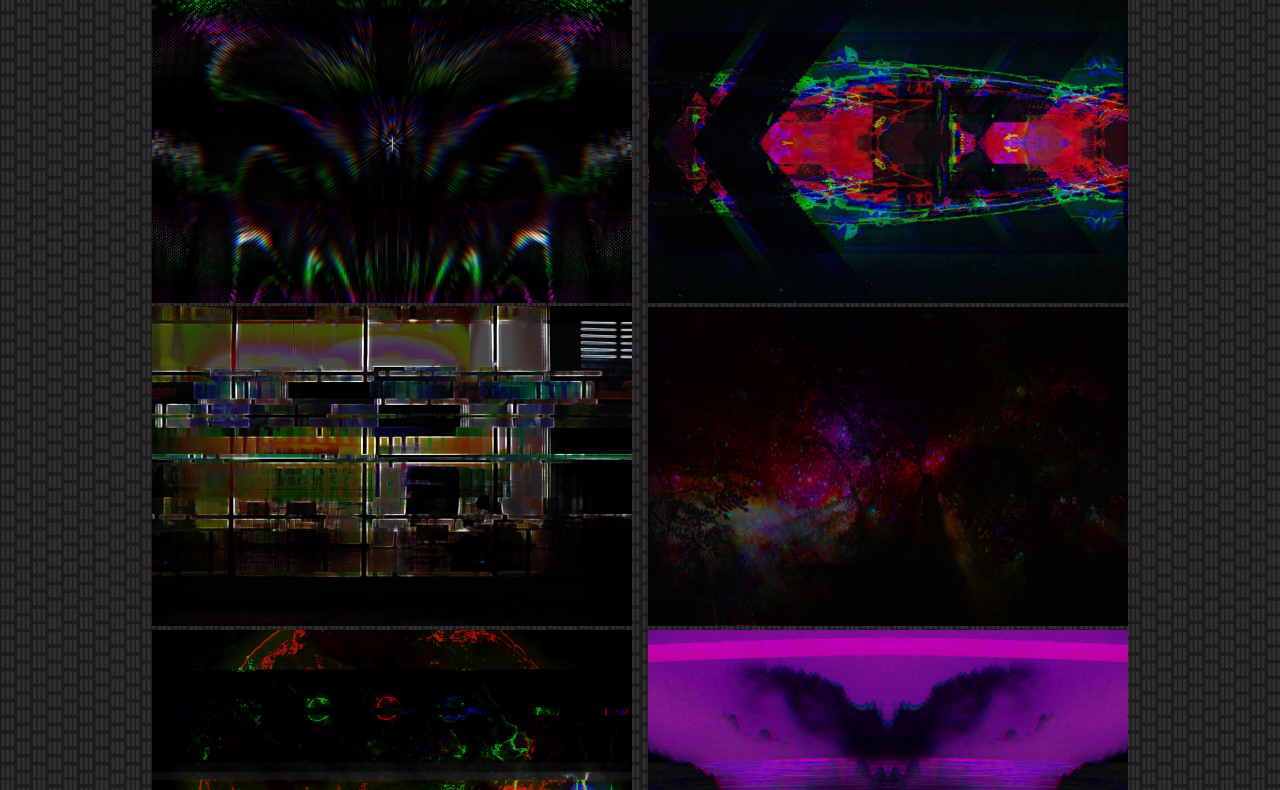
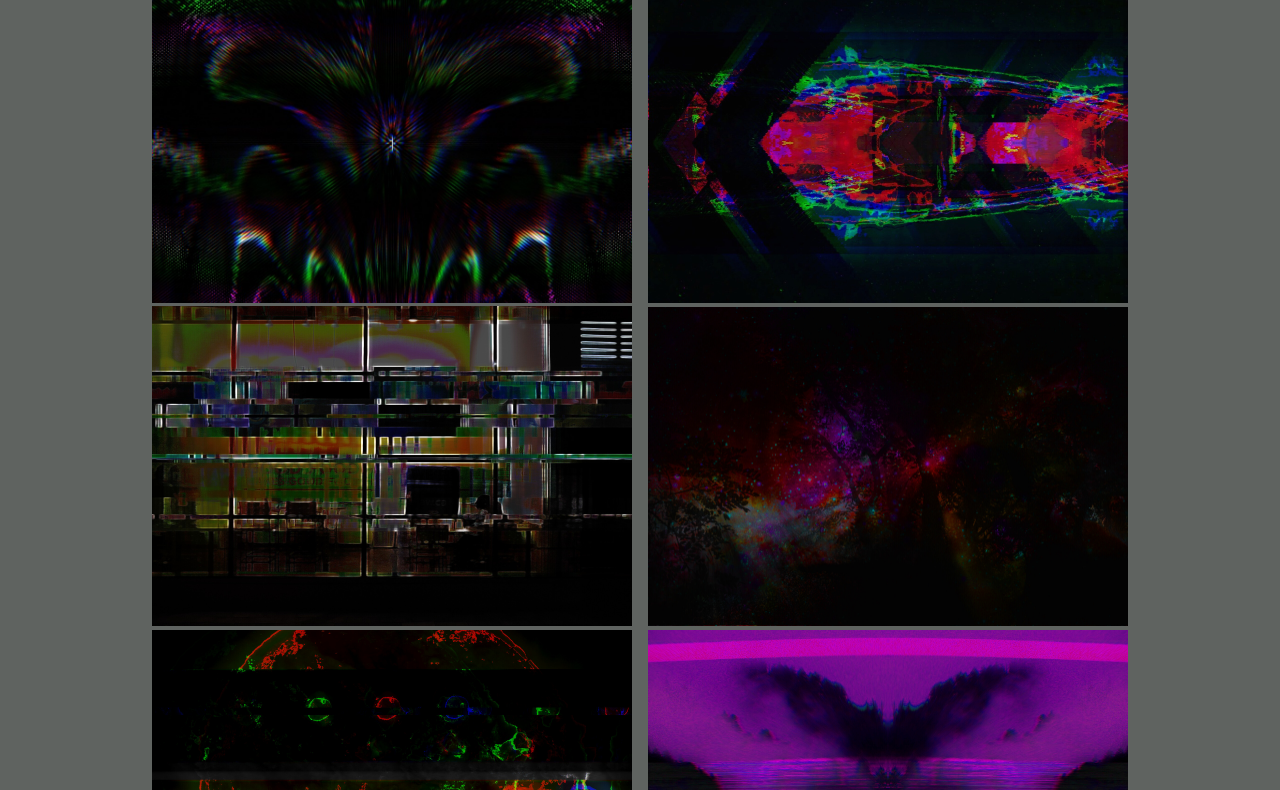
Before and after one commit to dontfwiththestream/dented, a plain HTML site: page index.html in a window 1280 px wide. Shown: the part 222-1012 px from the top of the page. Drawn offline with Linux system fonts and the light colour scheme; a web font is replaced by a local one.

Commit message:
Update index.html

```diff
--- a/index.html
+++ b/index.html
@@ -10,9 +10,9 @@
 <body>
     <style>
 body {
-    background-image: url("paper.jpg");
-    background-repeat: repeat;
+    color: #4a4c4a;
 }
+
 </style>
     <div class="header">
         <a href="https://www.facebook.com/profile.php?id=100011265640952" class="fb"></a>
```
